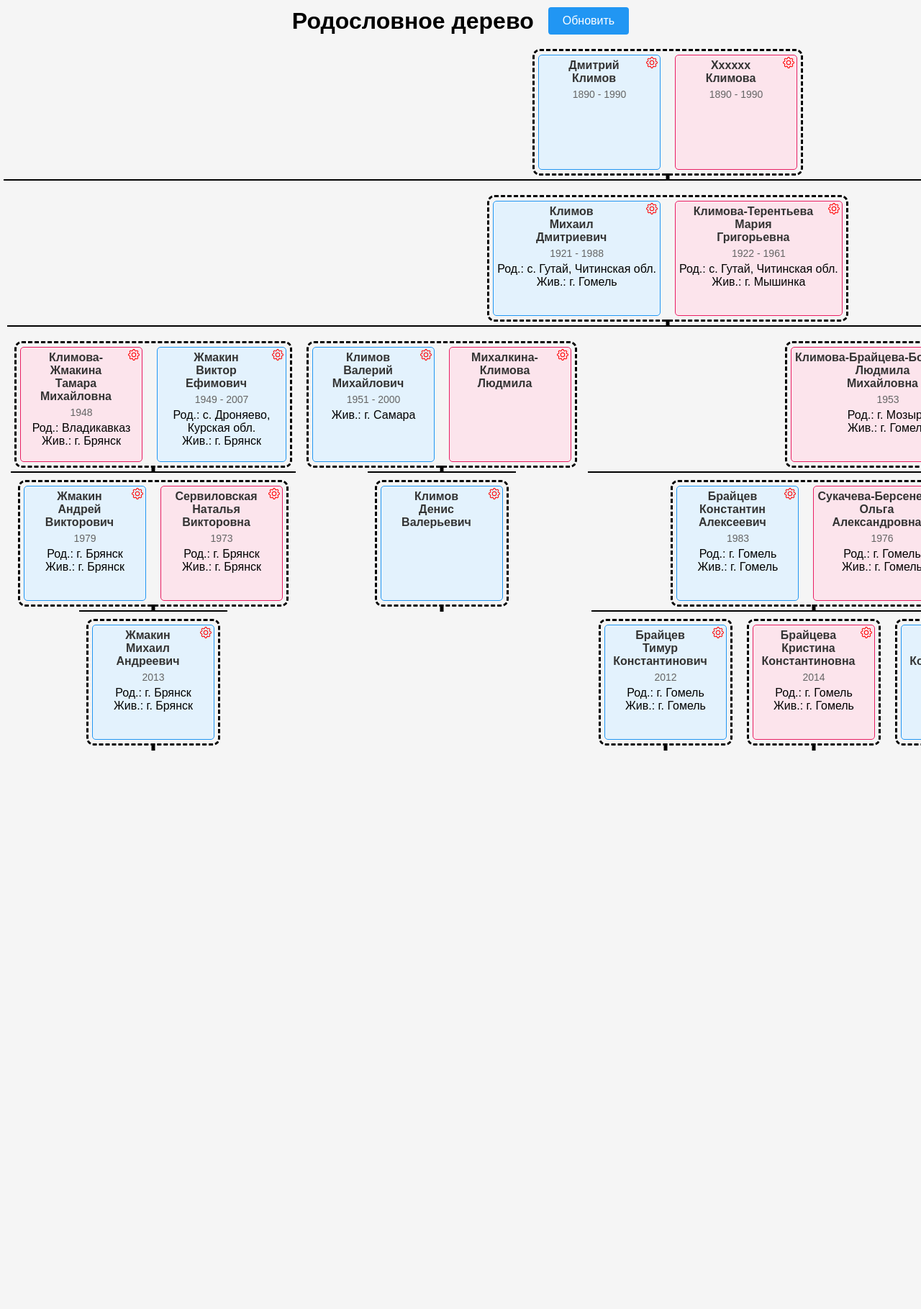
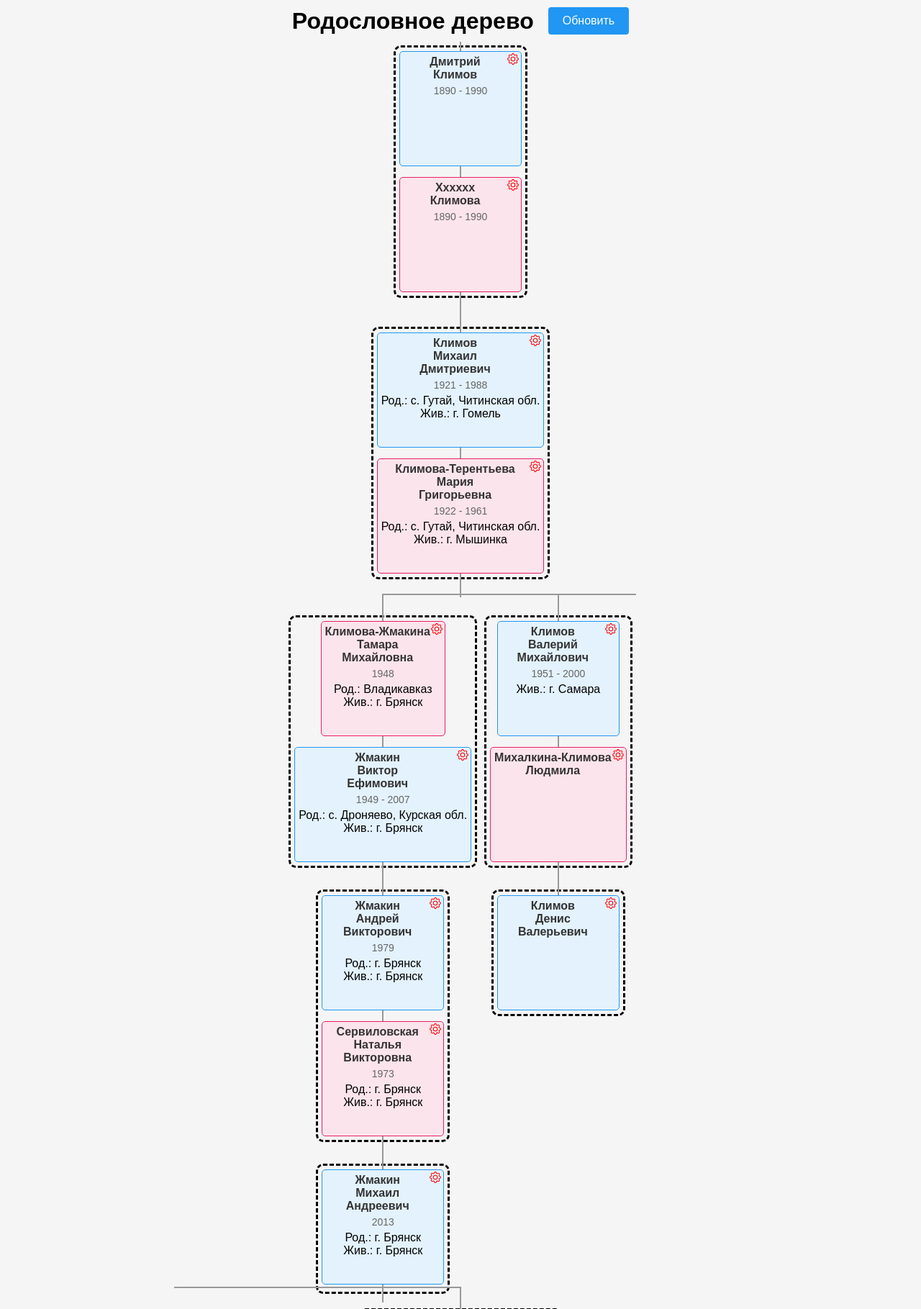
Before and after one commit to KonstantinBrajcev/Jelezo_php, a PHP site: page /derevo/derevo.php in a window 1280 px wide. Shown: the top 1819 px of the page at 72% size. Run offline with PHP 8.4, Linux system fonts and the light colour scheme; data comes from the database, SQL or seed files in the repository; both versions use the stored data as it was after the commit.

Commit message:
Derevo_edit

```diff
--- a/derevo/derevo.css
+++ b/derevo/derevo.css
@@ -50,19 +50,8 @@ body {
     display: flex;
     flex-direction: column;
     align-items: center;
-    margin: 5px 5px;
     position: relative;
     width: fit-content;
-    /* Ширина по содержимому */
-}
-
-.couple {
-    display: flex;
-    gap: 10px;
-    margin: 5px 5px;
-    position: relative;
-    border: dashed;
-    border-radius: 10px;
 }
 
 .person.male {
@@ -139,22 +128,78 @@ body {
     margin-bottom: 10px;
 }
 
+
+/* Альтернативное решение с использованием Flexbox и псевдоэлементов */
 .children {
     display: flex;
+    flex-wrap: wrap;
+    justify-content: center;
+    margin-top: 20px;
+    padding-top: 10px;
     position: relative;
-    border-top: 2px solid #000;
 }
 
-.couple::before {
+.children::before {
     content: '';
     position: absolute;
+    top: -30px;
     left: 50%;
-    top: 100%;
     transform: translateX(-50%);
-    width: 5px;
-    height: 10px;
-    background-color: currentColor;
+    width: 2px;
+    height: 30px;
+    background-color: #999;
 }
+
+/* Каждый блок детей должен иметь позиционирование */
+.children > .family-branch {
+    position: relative;
+}
+
+
+/* Линия от текущего элемента вправо (для всех, кроме последнего) */
+.children > .family-branch:not(:last-child)::after {
+    content: '';
+    position: absolute;
+    top: -15px;
+    right: 0;
+    width: 50%;
+    height: 2px;
+    background-color: #999;
+}
+
+/* Линия от текущего элемента влево (для всех, кроме первого) */
+.children > .family-branch:not(:first-child)::before {
+    content: '';
+    position: absolute;
+    top: -15px;
+    left: 0;
+    width: 50%; /* Идем влево до середины промежутка */
+    height: 2px;
+    background-color: #999;
+}
+
+/* Для первого элемента убираем левую линию (на всякий случай) */
+.children > .family-branch:first-child::before {
+    display: none;
+}
+
+/* Для последнего элемента убираем правую линию */
+.children > .family-branch:last-child::after {
+    display: none;
+}
+
+/* Для одного ребенка - убираем все линии */
+.children.single-child::before,
+.children.single-child > .family-branch::after,
+.children.single-child > .family-branch::before {
+    display: none;
+}
+
+.children.single-child {
+    border-top: none;
+    padding-top: 0;
+}
+
 
 .modal {
     display: none;
@@ -164,6 +209,7 @@ body {
     width: 100%;
     height: 100%;
     background: rgba(0, 0, 0, 0.5);
+    z-index: 1000;
 }
 
 .modal-content {
@@ -263,6 +309,7 @@ body {
     display: inline-block;
     vertical-align: top;
     text-align: center;
+    z-index: 100;
 }
 
 .person-header {
@@ -336,7 +383,7 @@ body {
     color: #d32f2f;
 }
 
-/* .settings-menu-overlay {
+.settings-menu-overlay {
     position: fixed;
     top: 0;
     left: 0;
@@ -348,4 +395,53 @@ body {
 
 .settings-menu-overlay.show {
     display: block;
-} */
+}
+
+.person-container {
+    display: flex;
+    flex-direction: column;
+    align-items: center;
+    margin: 5px;
+    border: dashed;
+    border-radius: 10px;
+}
+
+
+.person-container::before {
+    content: '';
+    position: absolute;
+    top: -15px;
+    left: 50%;
+    transform: translateX(-50%);
+    width: 2px;
+    height: 40px;
+    background-color: #999;
+}
+
+.spouse-below::after {
+    content: '';
+    position: absolute;
+    bottom: -15px;
+    left: 50%;
+    transform: translateX(-50%);
+    width: 2px;
+    height: 40px;
+    background-color: #999;
+}
+
+.spouse-below {
+    margin-top: 5px;
+    position: relative;
+}
+
+/* Добавляем соединительную линию между супругами */
+.spouse-below::before {
+    content: '';
+    position: absolute;
+    top: -10px;
+    left: 50%;
+    transform: translateX(-50%);
+    width: 2px;
+    height: 15px;
+    background-color: #999;
+}
--- a/derevo/derevo.php
+++ b/derevo/derevo.php
@@ -354,6 +354,7 @@ function renderTree($db) {
 }
 
 // Рекурсивная функция для отображения человека и его детей
+// Рекурсивная функция для отображения человека и его детей
 function renderPersonWithChildren($db, $person, $spouse, $level, &$processedPeople) {
     if (!$person || in_array($person['id'], $processedPeople)) {
         return '';
@@ -427,7 +428,7 @@ function renderPersonWithChildren($db, $person, $spouse, $level, &$processedPeop
     $parents = $stmt->fetchAll(PDO::FETCH_ASSOC);
 
     // Формируем HTML
-        $output = '<div class="family-branch">';
+    $output = '<div class="family-branch">';
 
     // Отображаем родителей (если есть и если мы не на слишком высоком уровне)
     if ($parents && $level < 3) {
@@ -441,20 +442,32 @@ function renderPersonWithChildren($db, $person, $spouse, $level, &$processedPeop
         $output .= '</div>';
     }
 
-    // Отображаем текущую пару
-    $output .= '<div class="couple">';
+    // ИЗМЕНЕНИЕ: Отображаем текущего человека (родственника) наверху
+    $output .= '<div class="person-container">';
+
+    // Отображаем основного человека (родственника)
     $output .= renderPerson($person, true);
+
+    // Отображаем супруга под ним (если есть)
     if ($spouse && !in_array($spouse['id'], $processedPeople)) {
+        $output .= '<div class="spouse-below">';
         $output .= renderPerson($spouse, true);
+        $output .= '</div>';
         $processedPeople[] = $spouse['id'];
     }
+
     $output .= '</div>';
 
     // Отображаем детей
     if ($children) {
-        $output .= '<div class="children">';
+        // Добавляем класс в зависимости от количества детей
+        $childrenClass = 'children';
+        if (count($children) === 1) {
+            $childrenClass .= ' single-child';
+        }
 
-        // Вместо группировки по парам, просто отображаем всех детей
+        $output .= '<div class="' . $childrenClass . '">';
+
         foreach ($children as $child) {
             // Пропускаем уже обработанных детей
             if (in_array($child['id'], $processedPeople)) {
```
Also changed, not shown: derevo/derevo.sqlite.
